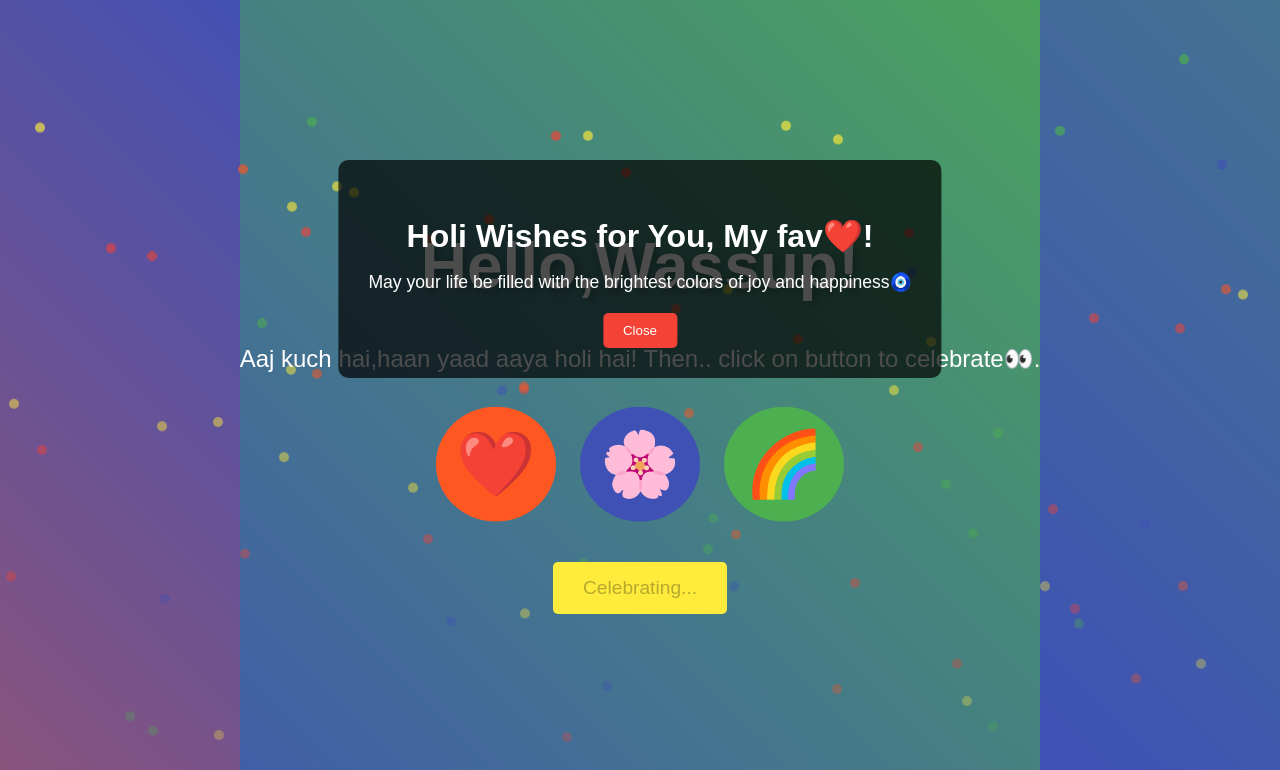
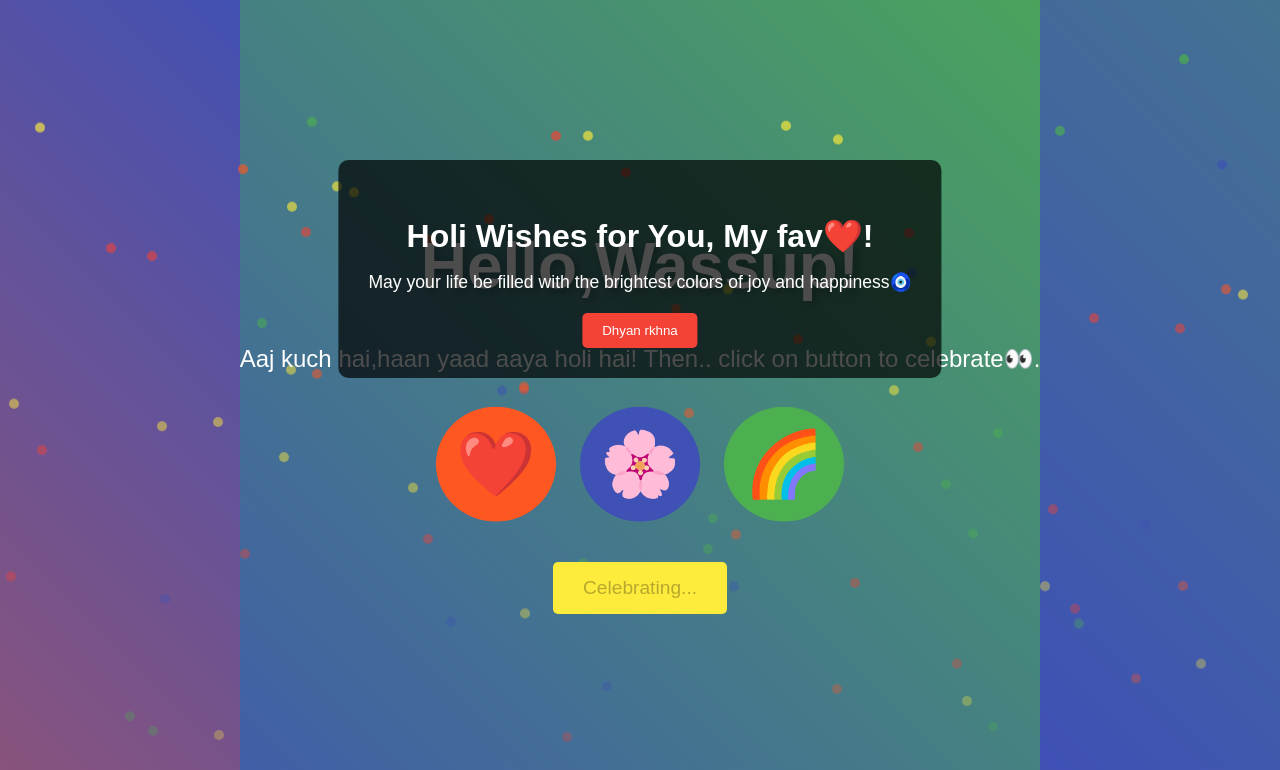
Before and after one commit to Hunyyyyyyyy/holi.github.io, a plain HTML site: page index.html in a window 1280 px wide. Both pictures are taken after a click on the button "Jara dekhke, Color pakka hai!". Shown: the top 770 px of the page. Drawn offline with Linux system fonts and the light colour scheme.

Commit message:
Update index.html

```diff
--- a/index.html
+++ b/index.html
@@ -192,7 +192,7 @@
   <div class="popup" id="popup">
     <h2>Holi Wishes for You, My fav❤️!</h2>
     <p>May your life be filled with the brightest colors of joy and happiness🧿</p>
-    <button onclick="closePopup()">Close</button>
+    <button onclick="closePopup()">Dhyan rkhna</button>
   </div>
 
   <script>
```
